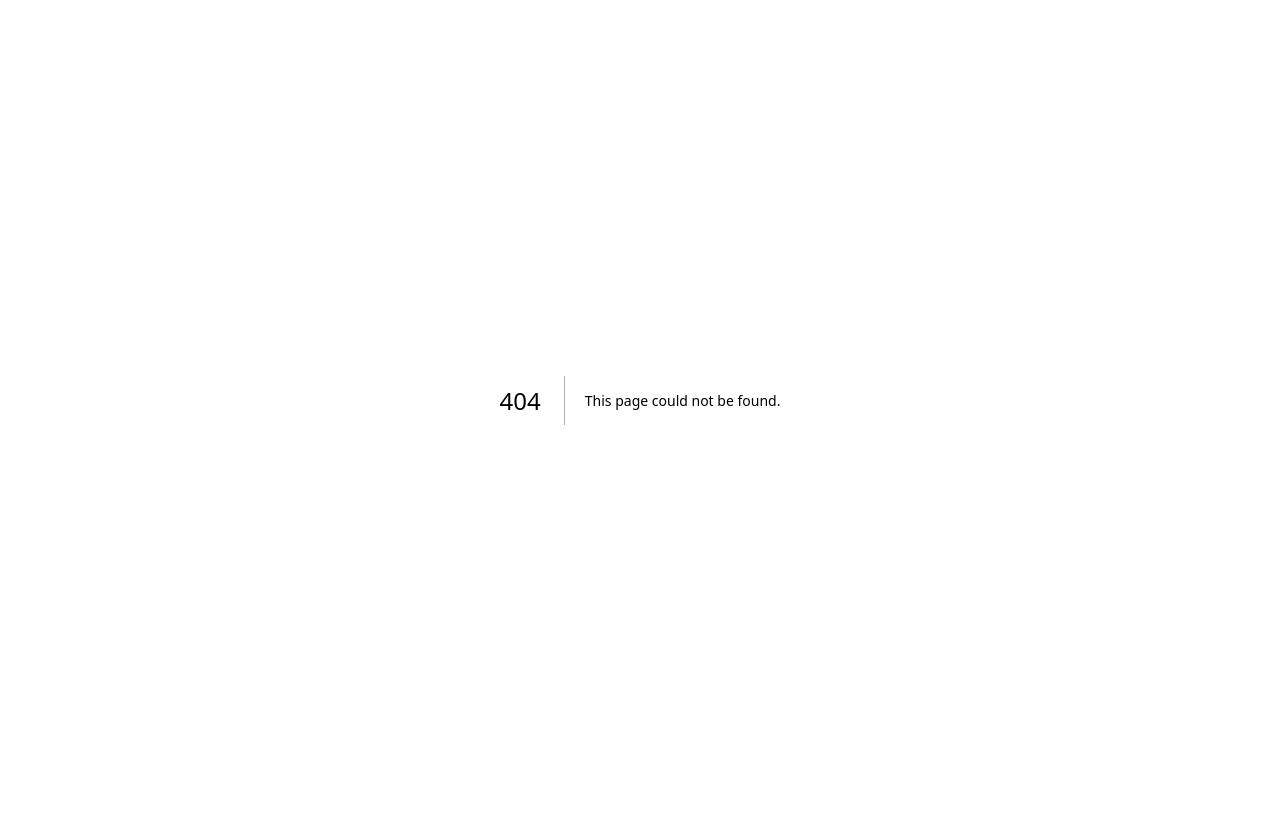
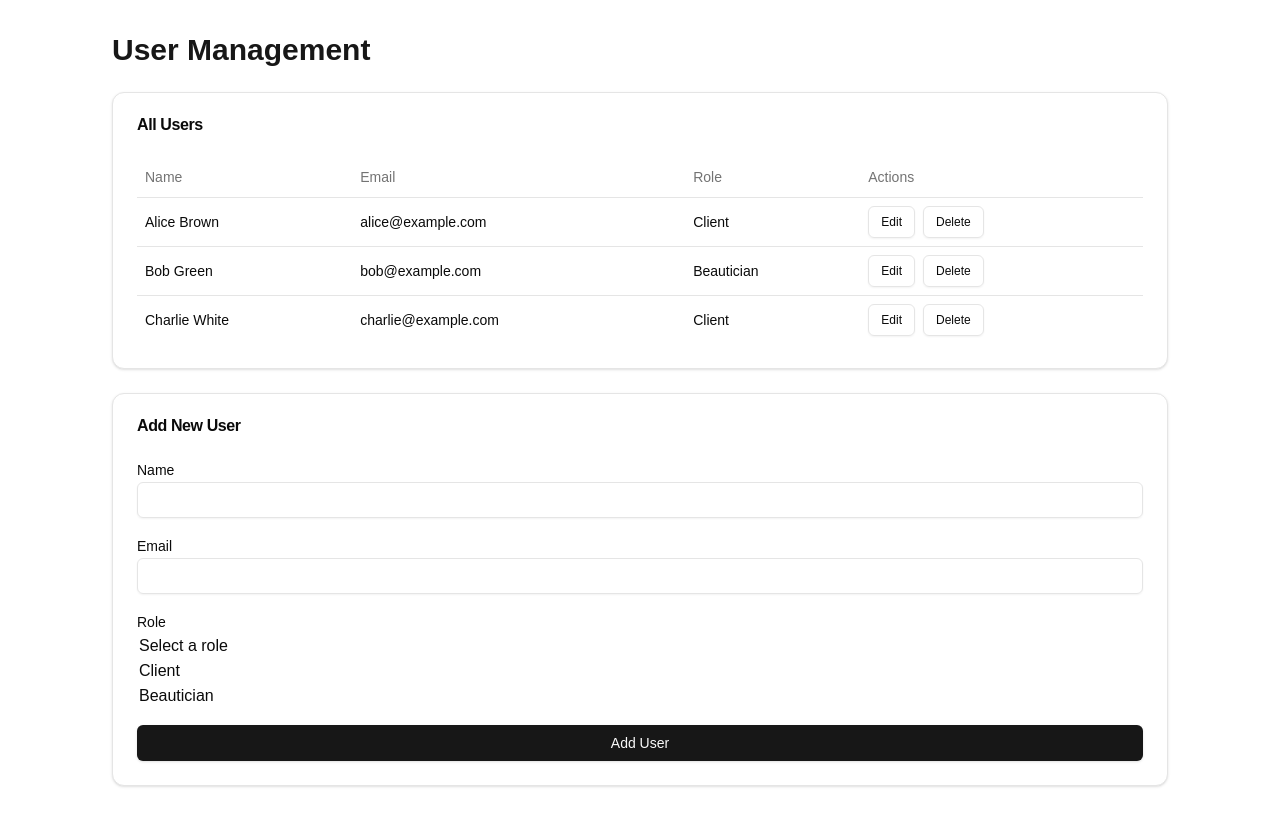
Before and after one commit to pavanmanishd/appointment, a Next.js app: page /admin/manage in a window 1280 px wide. Before the commit this address had no page. Built offline with nearby package versions, Linux system fonts and the light colour scheme.

Commit message:
Add new pages for admin, beautician, and client sections

```diff
--- /dev/null
+++ b/app/admin/home/page.tsx
@@ -0,0 +1,4 @@
+import { AdminHomeComponent } from "@/components/admin-home";
+export default function AdminHome(){
+    return <AdminHomeComponent />;
+}
--- /dev/null
+++ b/app/admin/manage/page.tsx
@@ -0,0 +1,4 @@
+import { AdminUserManagementComponent } from "@/components/admin-user-management";
+export default function AdminUserManagement(){
+    return <AdminUserManagementComponent />;
+}
--- /dev/null
+++ b/app/admin/reports/page.tsx
@@ -0,0 +1,4 @@
+import { AdminReportsComponent } from "@/components/admin-reports";
+export default function AdminReports(){
+    return <AdminReportsComponent />;
+}
--- /dev/null
+++ b/app/beautician/appointments/page.tsx
@@ -0,0 +1,4 @@
+import { BeauticianAppointmentsComponent } from "@/components/beautician-appointments";
+export default function BeauticianAppointments(){
+    return <BeauticianAppointmentsComponent />;
+}
--- /dev/null
+++ b/app/beautician/home/page.tsx
@@ -0,0 +1,4 @@
+import { BeauticianHomeComponent } from "@/components/beautician-home";
+export default function BeauticianHome() {
+    return <BeauticianHomeComponent />;
+}
--- /dev/null
+++ b/app/beautician/services/page.tsx
@@ -0,0 +1,4 @@
+import { BeauticianServicesComponent } from "@/components/beautician-services";
+export default function BeauticianServices() {
+    return <BeauticianServicesComponent />;
+}
--- /dev/null
+++ b/app/client/appointments/page.tsx
@@ -0,0 +1,4 @@
+import { ClientAppointmentsComponent } from "@/components/client-appointments";
+export default function ClientAppointments(){
+    return <ClientAppointmentsComponent />;
+}
--- /dev/null
+++ b/app/client/booking/page.tsx
@@ -0,0 +1,4 @@
+import { ClientBookingComponent } from "@/components/client-booking";
+export default function ClientBooking() {
+    return <ClientBookingComponent />;
+}
--- /dev/null
+++ b/app/client/home/page.tsx
@@ -0,0 +1,5 @@
+import { ClientHomeComponent } from "@/components/client-home";
+
+export default function ClientHome() {
+    return <ClientHomeComponent />;
+}
--- a/app/globals.css
+++ b/app/globals.css
@@ -5,6 +5,8 @@
 :root {
   --background: #ffffff;
   --foreground: #171717;
+  width: 85vw;
+  margin: 0 auto;
 }
 
 @media (prefers-color-scheme: dark) {
```
